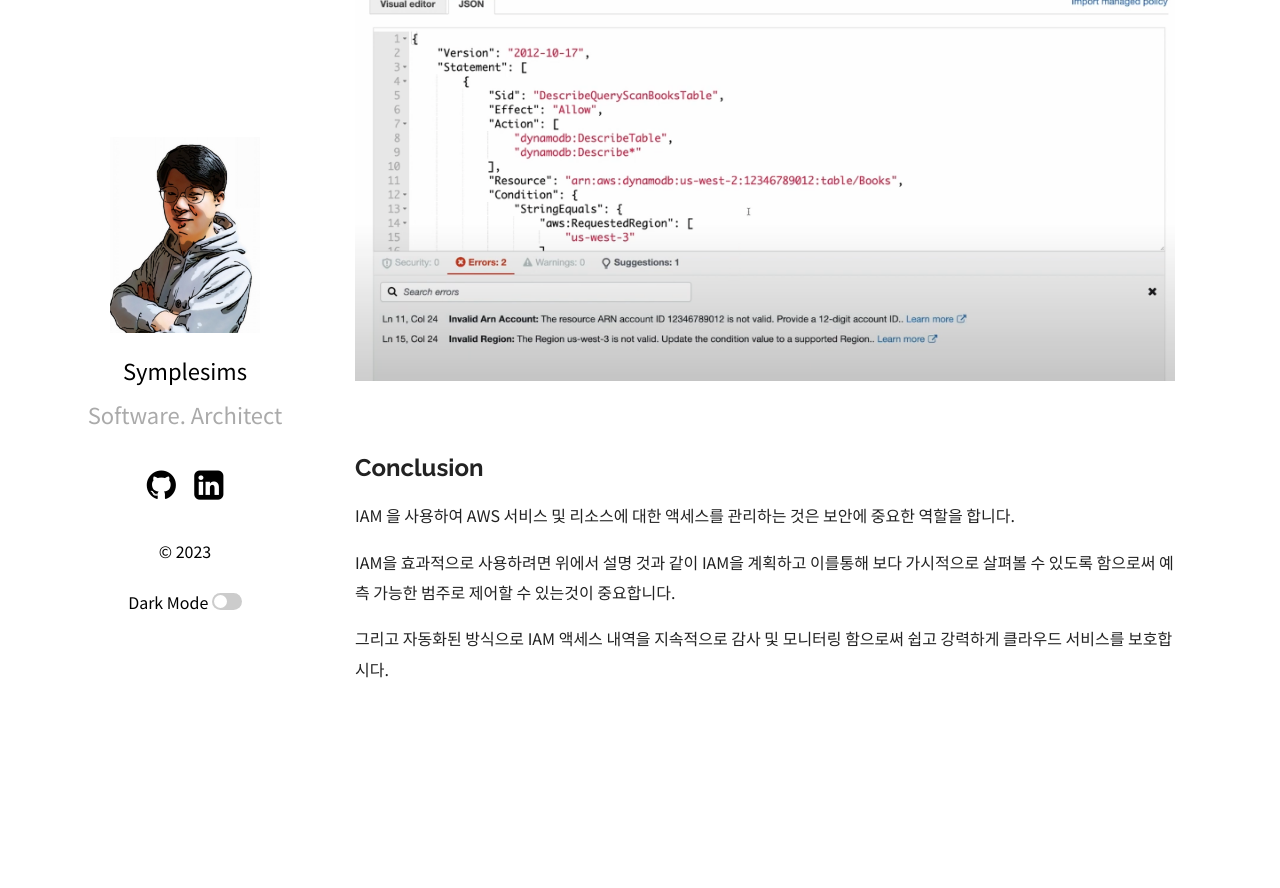
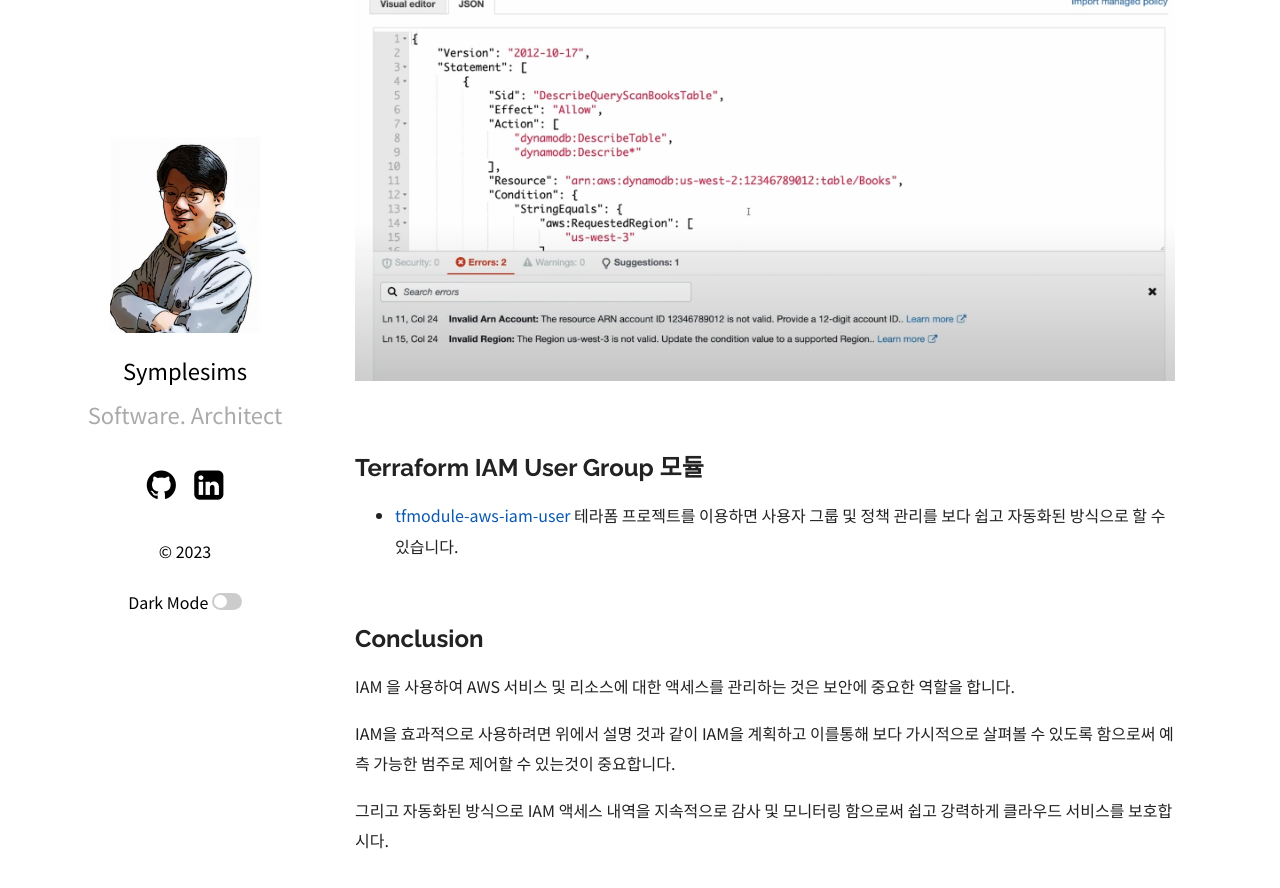
Before and after one commit to symplesims/symplesims.github.io, a Jekyll site: the page built from _posts/2023-02-15-iam-user-management-practice.md, in a window 1280 px wide and 900 px high, scrolled down 17038 px. Shown: the top 888 px of the window. Built offline with Jekyll 4.4.1, drawn with Linux system fonts in a browser that asks for light colours; nearby versions of some CDN libraries; before the commit the page ends 17767 px from its top, so only the background shows below that.

Commit message:
tfmodule-aws-iam-user 테라폼 모듈 링크 추가

```diff
--- a/_posts/2023-02-15-iam-user-management-practice.md
+++ b/_posts/2023-02-15-iam-user-management-practice.md
@@ -437,6 +437,13 @@ AWS Config는 지속적으로 AWS 리소스의 구성을 추적하고, 변경
 
 <br>
 
+## Terraform IAM User Group 모듈
+
+- [tfmodule-aws-iam-user](https://github.com/chiwooiac/tfmodule-aws-iam-user.git) 테라폼 프로젝트를 이용하면 사용자 그룹 및 정책 관리를 보다 쉽고 자동화된 방식으로 할 수 있습니다.
+
+
+<br>
+
 
 ## Conclusion
 
```
